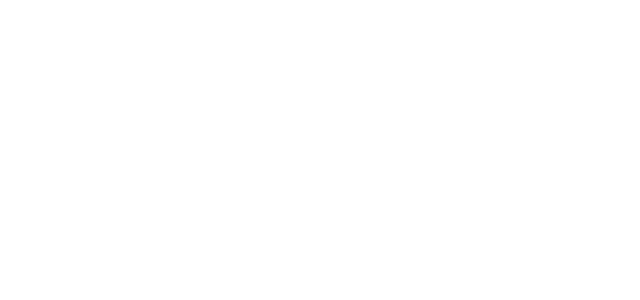
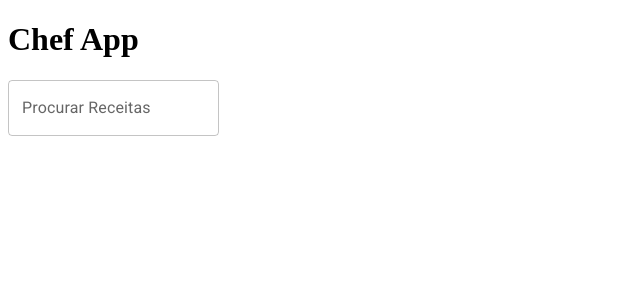
Before and after one commit to Danilo-Vicentin-Silva/chef-app, a React (Vite) app: page / in a window 1280 px wide. Shown: the top 300 px of the page, without its empty margins (0-640 px from the left). Built offline with nearby package versions, Linux system fonts and the light colour scheme.

Commit message:
Base Header, Feed

```diff
--- a/index.html
+++ b/index.html
@@ -1,9 +1,20 @@
 <!DOCTYPE html>
-<html lang="en">
+<html lang="pt-br">
 	<head>
 		<meta charset="UTF-8" />
 		<meta name="viewport" content="width=device-width, initial-scale=1.0" />
-    <meta name="description" content="rede social de culinária, poste suas receitas e ideias deliciosas de bolo">
+		<meta
+			name="description"
+			content="rede social de culinária, poste suas receitas e ideias deliciosas de bolo"
+		/>
+		<link
+			rel="stylesheet"
+			href="https://fonts.googleapis.com/css?family=Roboto:300,400,500,700&display=swap"
+		/>
+		<link
+			rel="stylesheet"
+			href="https://fonts.googleapis.com/icon?family=Material+Icons"
+		/>
 		<title>Chef App</title>
 	</head>
 	<body>
--- a/src/App.tsx
+++ b/src/App.tsx
@@ -1,7 +1,16 @@
 import * as React from "react"
+import Header from "./components/Header"
+import Feed from "./components/Feed/Feed"
 
 const App = () => {
-	return <></>
+	return (
+		<>
+			<Header />
+			<main>
+				<Feed />
+			</main>
+		</>
+	)
 }
 
 export default App
--- /dev/null
+++ b/src/components/Feed/Feed.tsx
@@ -0,0 +1,8 @@
+import * as React from "react"
+import RecipeCard from "./RecipeCard"
+
+const Feed = () => {
+	return <section><RecipeCard /></section>
+}
+
+export default Feed
--- /dev/null
+++ b/src/components/Feed/RecipeCard.tsx
@@ -0,0 +1,18 @@
+import * as React from "react"
+
+interface Props {
+	nome: string
+	imagem: any
+	position: number
+}
+
+const RecipeCard: React.FC<Props> = ({ nome, imagem, position }) => {
+	return (
+		<section>
+			<img src={imagem} alt={nome} />
+			<h3>{nome}</h3>
+		</section>
+	)
+}
+
+export default RecipeCard
--- /dev/null
+++ b/src/components/Header.tsx
@@ -0,0 +1,14 @@
+import * as React from "react"
+import { HeaderStyle } from "./styles"
+import { TextField } from "@mui/material"
+
+const Header = () => {
+	return (
+		<HeaderStyle>
+			<h1>Chef App</h1>
+			<TextField label="Procurar Receitas" variant="outlined" />
+		</HeaderStyle>
+	)
+}
+
+export default Header
--- /dev/null
+++ b/src/components/styles.tsx
@@ -0,0 +1,6 @@
+import styled from "styled-components";
+
+export const HeaderStyle = styled.header`
+	position: sticky;
+	top: 0;
+`
```
Also changed, not shown: package.json (+12 -1 lines), src/main.tsx (+8 -8 lines), 1 other file (tests, documents, lock files or other folders). Lines whose indentation alone changed are shown as unchanged.
